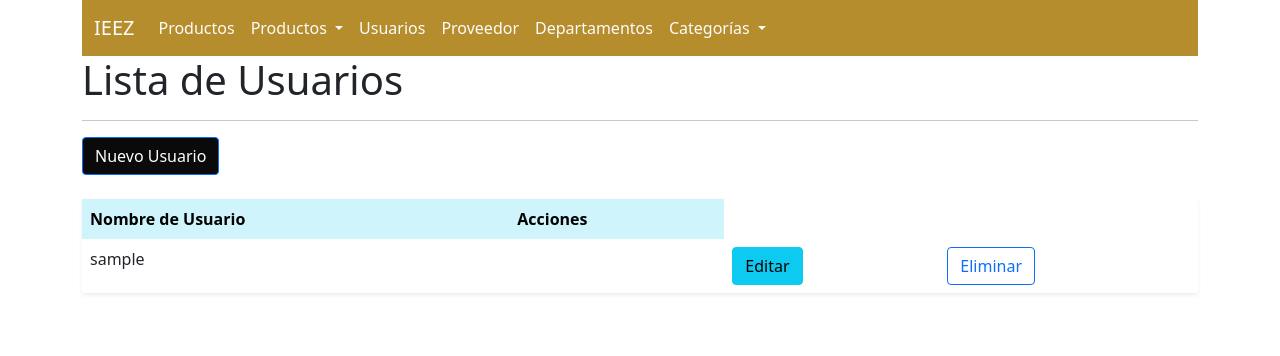
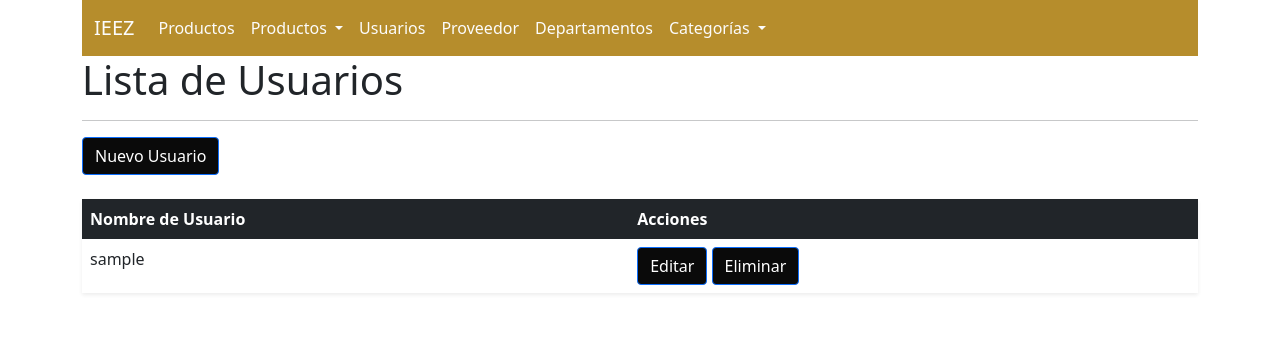
Before and after one commit to guadalupecelaya/IEEZ, a Django app: page /usuario/lista/ in a window 1280 px wide. Shown: the top 356 px of the page. Run offline with Django 3.2, Linux system fonts and the light colour scheme; tables that the repository leaves empty hold one stand-in row (values such as "Sample post"); some libraries are stand-ins or nearby versions.

Commit message:
cambio en html list

```diff
--- a/departamentos/models.py
+++ b/departamentos/models.py
@@ -8,4 +8,5 @@ class Departamentos(models.Model):
         'nombre',
         max_length=100,
         null=True,
-        blank=True)
+        blank=True,
+        unique=True)
--- a/usuario/models.py
+++ b/usuario/models.py
@@ -8,4 +8,5 @@ class Usuario(User):
         'RFC',
         max_length=20,
         null=True,
-        blank=True)
+        blank=True,
+        unique=True)
--- a/usuario/templates/usuario/usuario_list.html
+++ b/usuario/templates/usuario/usuario_list.html
@@ -15,7 +15,7 @@
 
 
   <table class="table  table-borderless">
-      <thead class="table-info">
+      <thead class="table-dark">
           <th>Nombre de Usuario</th>
 
 
@@ -28,12 +28,11 @@
                 <td>{{usr.username}}</td>
 
                 <td>
-                    <div lass="btn-group" role="group" aria-label="Basic outlined example">
 
-                      <td><div lass="btn-group" role="group" aria-label="Basic outlined example">
-                        <a  href="{% url 'usuario:editar' usr.id %}"  class="btn btn-info" >Editar</a> </td>
-                      <td>
-                          <a  class="btn btn-outline-primary"  href="{% url 'usuario:eliminar' usr.id %}">Eliminar</a>
+                        <div lass="btn-group" role="group" aria-label="Basic outlined example">
+                        <a  href="{% url 'usuario:editar' usr.id %}"  style="background-color:#0a0a0a" class="btn btn-primary" >Editar</a>
+
+                        <a href="{% url 'usuario:eliminar' usr.id %}" style="background-color:#0a0a0a" class="btn btn-primary">Eliminar</a>
                     </div>
                 </td>
           </tr>
```
Also changed, not shown: departamentos/templates/departamentos/departamentos_list.html (+8 -10 lines), departamentos/migrations/0002_alter_departamentos_nombre.py (added), usuario/migrations/0002_alter_usuario_rfc.py (added).
